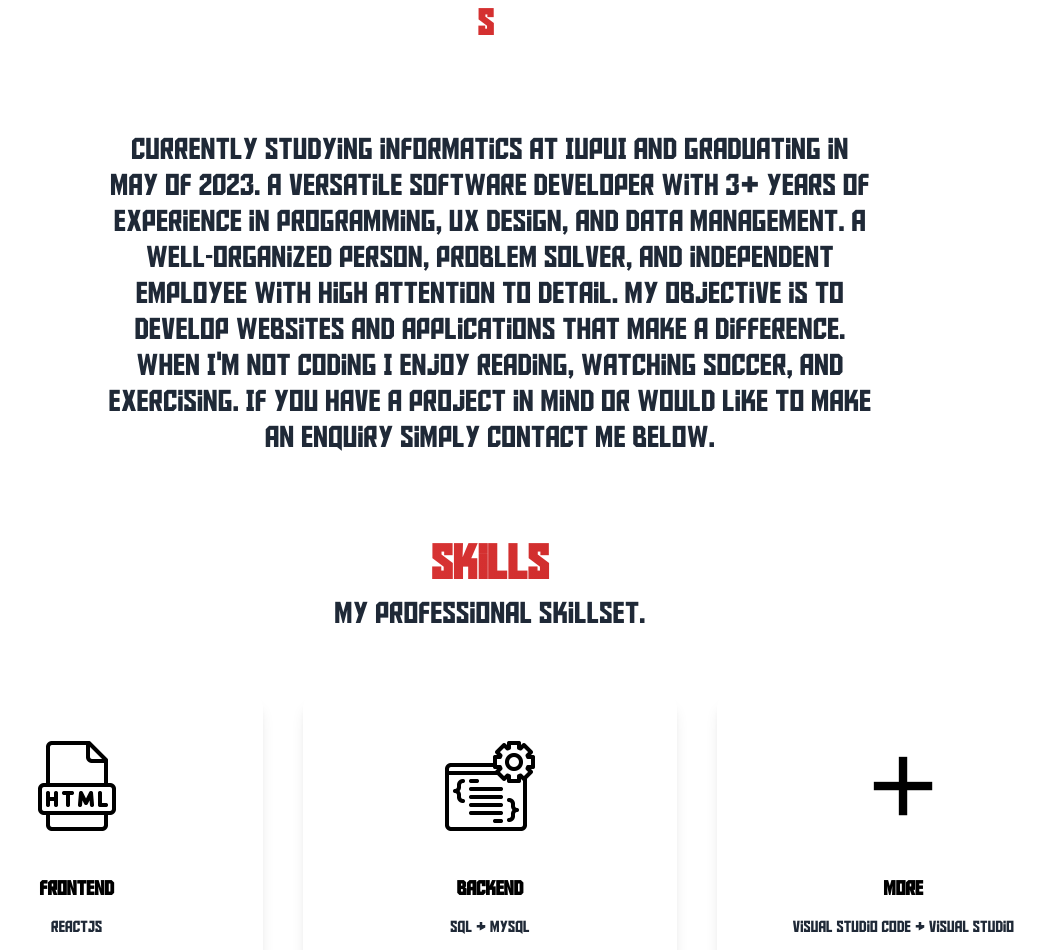
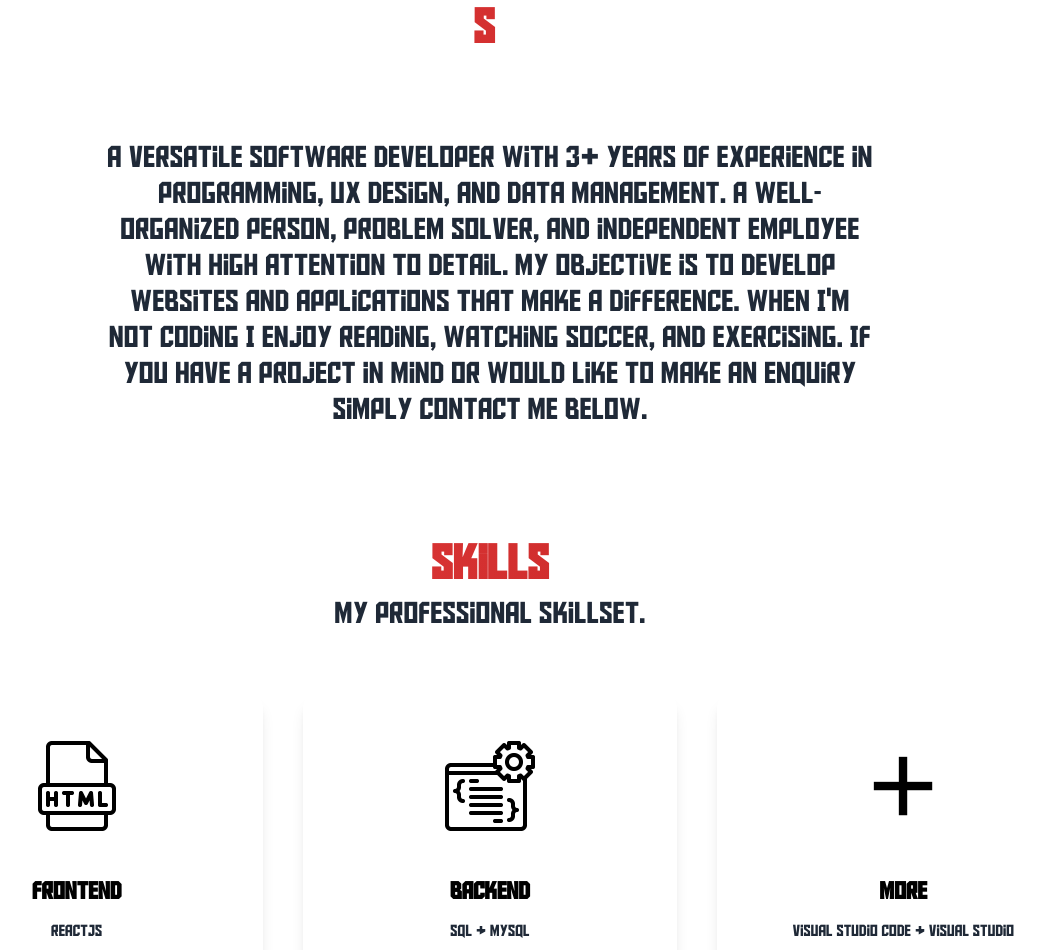
Before and after one commit to jwinbush/portfolio2023, a Next.js app: page / in a window 1280 px wide. Shown: the part 340-1290 px from the top of the page, without its empty margins (150-1195 px from the left). Built offline with nearby package versions, Linux system fonts and the light colour scheme.

Commit message:
Update index.js

```diff
--- a/pages/index.js
+++ b/pages/index.js
@@ -126,14 +126,13 @@ export default function Home() {
               <span className={`${text}`}> JAWON WINBUSH</span>
               .
             </h2>
-            <h3 className={`text-2xl py-2 ${text} md:text-4xl font-semibold`}>
+            <h3 className={`text-2xl py-2 ${text} md:text-5xl font-semibold`}>
               <Type />
             </h3>
 
             <div className="content md:justify-between justify-center flex pt-10">
               <p className=" text-gray-800 dark:text-gray-200 max-w-md md:max-w-3xl mx-auto text-lg whitespace-pre-line	md:text-3xl font-light mt-4 md:mt-10 ">
-                Currently studying informatics at IUPUI and graduating in May of
-                2023. A versatile software developer with 3+ years of experience
+              A versatile software developer with 3+ years of experience
                 in programming, UX design, and data management. A well-organized
                 person, problem solver, and independent employee with high
                 attention to detail. My objective is to develop websites and
@@ -170,7 +169,7 @@ export default function Home() {
           <div className="lg:flex gap-10">
             <div className="text-center shadow-lg p-10 rounded-xl my-10  dark:bg-white flex-1">
               <Image src={frontend} width={100} height={100} />
-              <h3 className="text-xl pt-8 pb-2 font-bold">Frontend</h3>
+              <h3 className="text-2xl pt-8 pb-2 font-bold">Frontend</h3>
 
               <p className="text-gray-800 py-1 ">ReactJS</p>
 
@@ -194,7 +193,7 @@ export default function Home() {
                 height={100}
                 alt="Hero"
               />
-              <h3 className="text-xl pt-8 pb-2 font-bold">Backend</h3>
+              <h3 className="text-2xl pt-8 pb-2 font-bold">Backend</h3>
 
               <p className="text-gray-800 py-1 ">SQL & MySQL</p>
               <div className="w-full bg-gray-200 rounded-full dark:bg-gray-700">
@@ -234,7 +233,7 @@ export default function Home() {
             </div>
             <div className="text-center shadow-lg p-10 rounded-xl my-10 dark:bg-white flex-1">
               <Image src={more} width={100} height={100} />
-              <h3 className="text-xl pt-8 pb-2 font-bold">More</h3>
+              <h3 className="text-2xl pt-8 pb-2 font-bold">More</h3>
               <p className="text-gray-800 py-1 ">
                 Visual Studio Code & Visual Studio
               </p>
```
